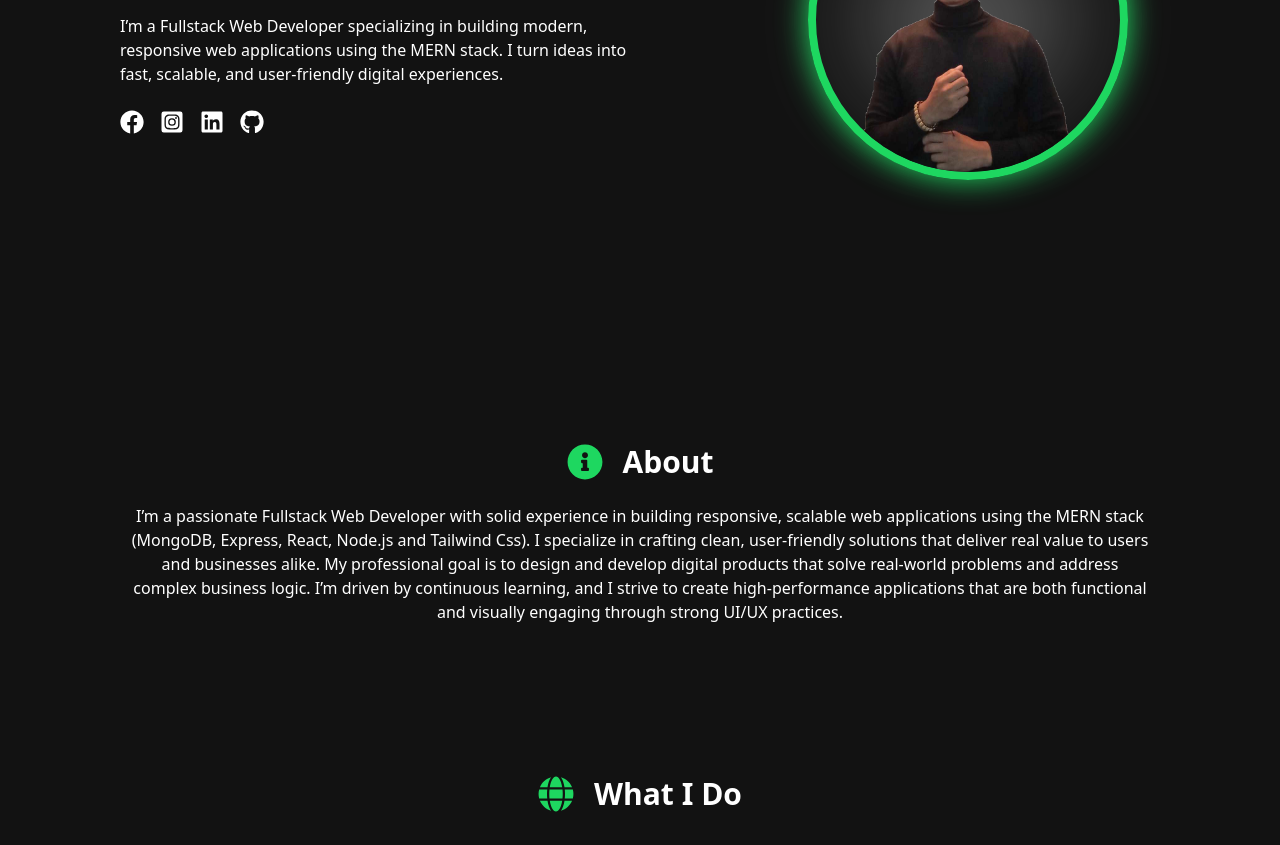
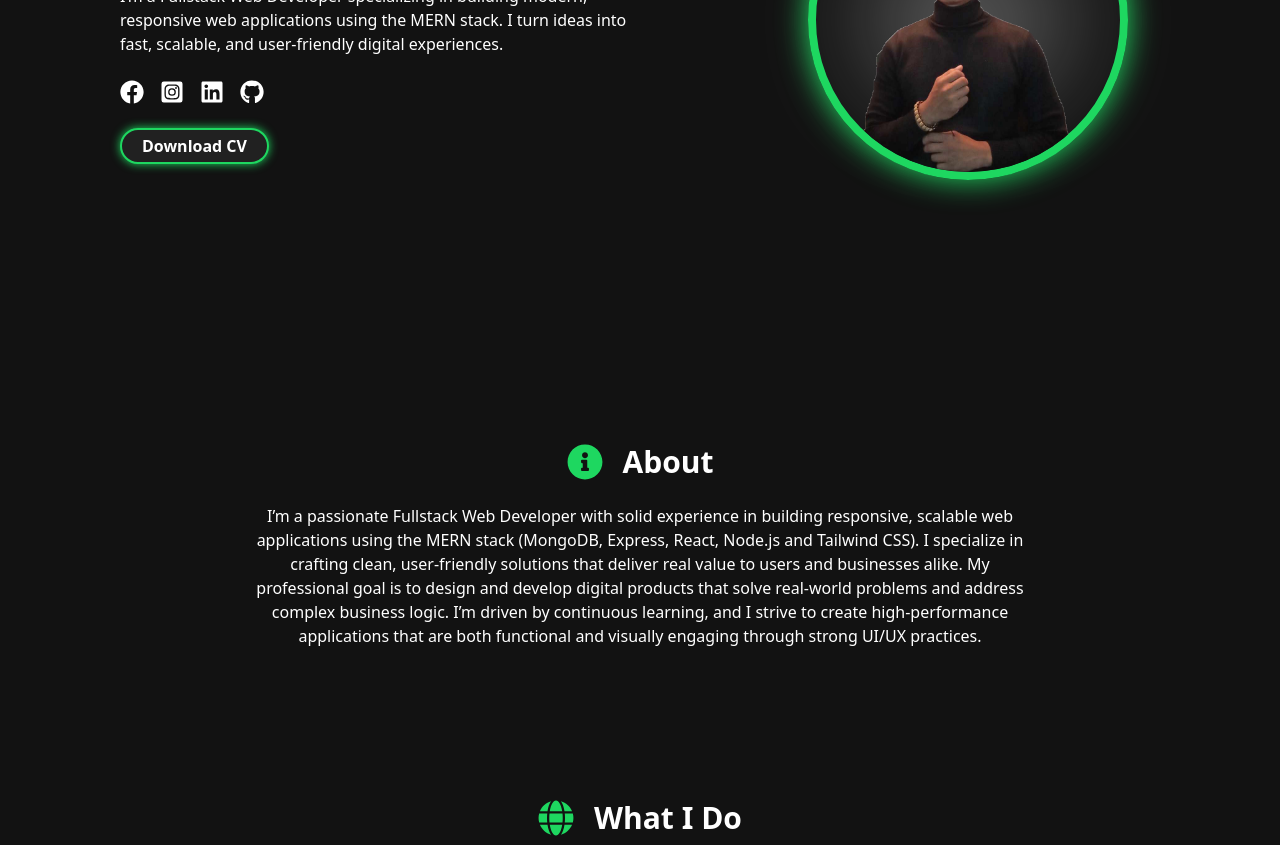
Before and after one commit to DevCodeAL/Leomar-Abad, a React (Vite) app: page / in a window 1280 px wide. Shown: the part 380-1225 px from the top of the page. Built offline with nearby package versions, Linux system fonts and the light colour scheme; what tailwindcss-animated would draw is missing.

Commit message:
add download button for CV

```diff
--- a/src/components/About.jsx
+++ b/src/components/About.jsx
@@ -14,10 +14,12 @@ export default function About(){
                     </div>
                 </div>
 
-                <div className="pr-32 pl-32">
-                    <p className="text-white text-center text-wrap">I’m a passionate Fullstack Web Developer with solid experience in building responsive, scalable web applications using the MERN stack (MongoDB, Express, React, Node.js and Tailwind Css). I specialize in crafting clean, user-friendly solutions that deliver real value to users and businesses alike.
+                <div className="w-[320px] sm:w-[480px] md:w-[640px] lg:w-[800px] px-4">
+                <p className="text-white text-center text-[14px] sm:text-sm md:text-sm lg:text-base  md:whitespace-normal">
+                    I’m a passionate Fullstack Web Developer with solid experience in building responsive, scalable web applications using the MERN stack (MongoDB, Express, React, Node.js and Tailwind CSS). I specialize in crafting clean, user-friendly solutions that deliver real value to users and businesses alike.
 
-                    My professional goal is to design and develop digital products that solve real-world problems and address complex business logic. I’m driven by continuous learning, and I strive to create high-performance applications that are both functional and visually engaging through strong UI/UX practices.</p>
+                    My professional goal is to design and develop digital products that solve real-world problems and address complex business logic. I’m driven by continuous learning, and I strive to create high-performance applications that are both functional and visually engaging through strong UI/UX practices.
+                </p>
                 </div>
              </div>
            </section>
--- a/src/components/Home.jsx
+++ b/src/components/Home.jsx
@@ -54,6 +54,12 @@ export default function Home(){
                     <FaGithub />
                     </a>
                 </div>
+
+                <div className="mt-6">
+                    <button className="border-2 border-[#1ed760] bg-[#212121] pl-5 pr-5 pt-1
+                    pb-1 rounded-full shadow-[#1ed760] shadow-[0_0_10px_rgba(0,0,0,0.25)] transition duration-200 ease-in hover:scale-105 font-semibold">Download CV</button>
+                </div>
+
                 </div>
 
                 {/* Image */}
--- a/src/components/NavigationBar.jsx
+++ b/src/components/NavigationBar.jsx
@@ -24,13 +24,17 @@ export default function NavigationBar(){
         setIsActive(id);
     };
 
-    // Function to Handle width size
+    // Monitor
+    useEffect(()=> {
+     // Function to Handle width size
     function HandleResize(){
+        if(isShow <= 562){
+            setSideBarShow(false);
+        };
+
         setShow(window.innerWidth);
     };
 
-    // Monitor Width
-    useEffect(()=> {
        window.addEventListener('resize', HandleResize);
 
        return ()=> window.removeEventListener('resize', HandleResize);
@@ -109,7 +113,7 @@ export default function NavigationBar(){
                       {isActive === '#contact' && ( <span className="absolute left-0 -bottom-1 h-[2px] w-full bg-[#1ed760]"></span>)}
                    </div>
                </div>
-                    // SideBar Container
+                    // Top-navigationbar container
             ) : (<div className="fixed w-full right-0 top-0 z-10">
                     {/* Burger Toggle  */}
                     <div className={`text-right ${isScroll && `bg-[rgba(0,0,0,0.8)]`} w-full`}>
@@ -123,7 +127,7 @@ export default function NavigationBar(){
                                  <button onClick={HandleSideBarEvent} className="text-[#1ed760] text-2xl">
                                 <IoClose/></button>
                            </div>
-                        <div>
+                        <div className="p-9">
                             {/* SideBar Links */}
                             <ul className="flex items-center justify-center gap-5 flex-col text-white font-bold">
                                 {/* Home */}
```
